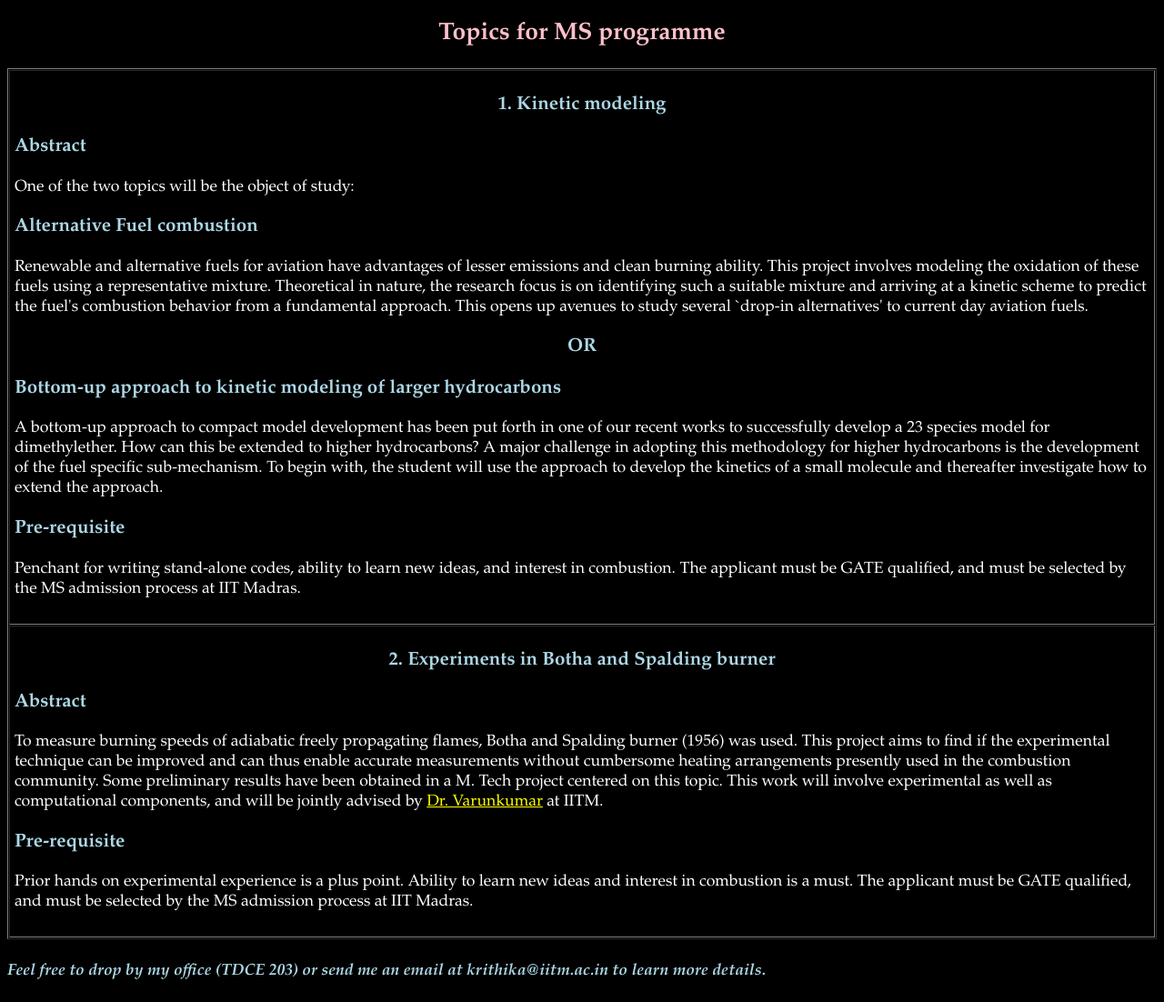
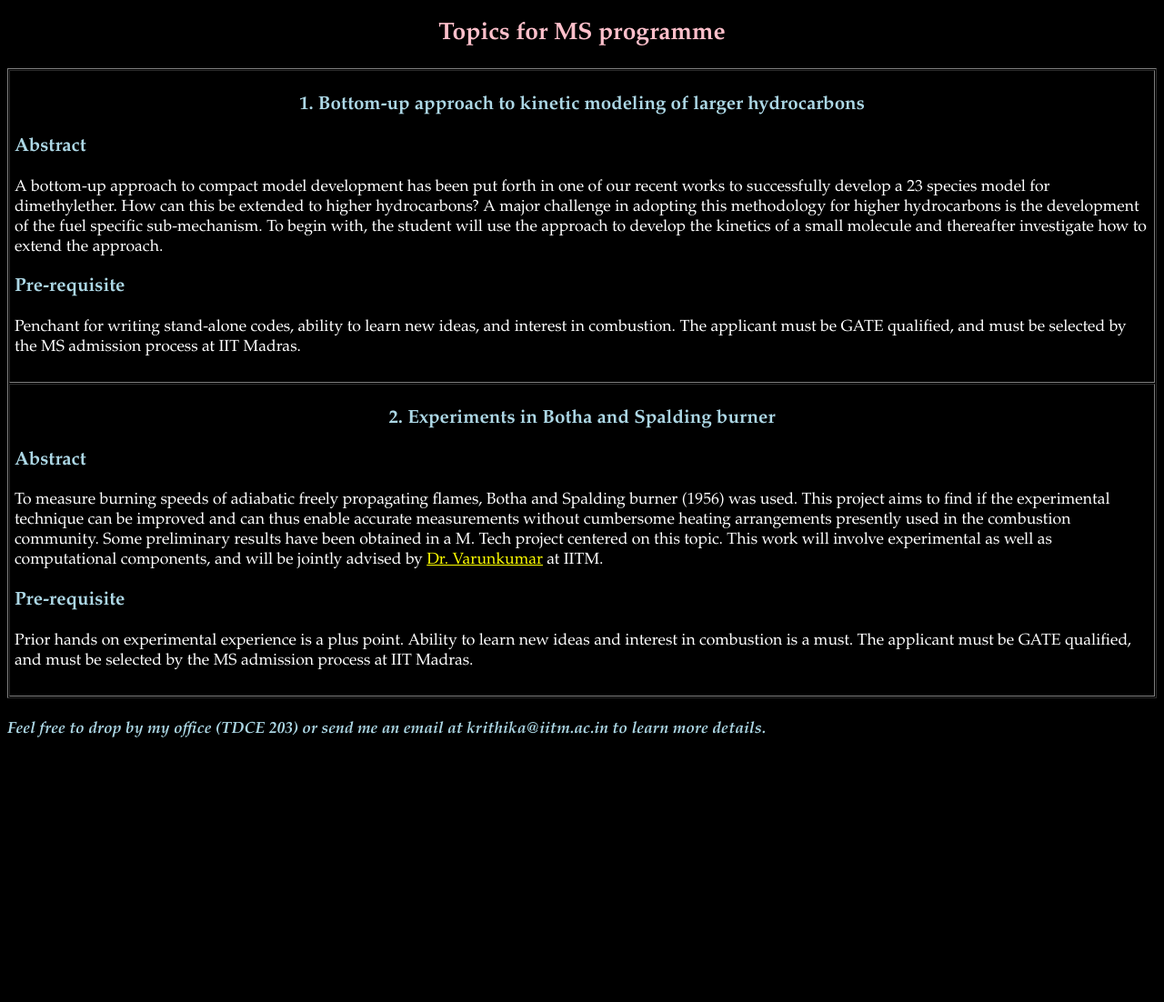
Before and after one commit to krithikasivaram/krithikasivaram.github.io, a Jekyll site: the page project_writeup/MS_PhD_Jan_2020.html, which Jekyll copies as it is, in a window 1280 px wide. Shown: the whole page at 91% size. Built offline with Jekyll 4.4.1, drawn with Linux system fonts in a browser that asks for light colours; after the commit the page ends 900 px from its top, so only the background shows below that.

Commit message:
rm alternative fuel

```diff
--- a/project_writeup/MS_PhD_Jan_2020.html
+++ b/project_writeup/MS_PhD_Jan_2020.html
@@ -32,20 +32,20 @@ h4   {color: lightblue;}
 
 <tr>
 <td width="100%">
-	<center><h3> 1. Kinetic modeling </h3> </center>
+	<center><h3> 1. Bottom-up approach to kinetic modeling of larger hydrocarbons </h3> </center>
 
 <body bgcolor = "black">
 <h3>Abstract</h3>
 
-One of the two topics will be the object of study:
+<!-- One of the two topics will be the object of study:
 
 <h3> Alternative Fuel combustion </h3>
 Renewable and alternative fuels for aviation have advantages of lesser emissions and clean burning ability. This project involves modeling the oxidation of these fuels using a representative mixture. Theoretical in nature, the research focus is on identifying such a suitable mixture and arriving at a kinetic scheme to predict the fuel's combustion behavior from a fundamental approach. This opens up avenues to study several `drop-in alternatives' to current day aviation fuels.
 
 <br>
 <center><h3>OR</h3></center>
+-->
 
-<h3>Bottom-up approach to kinetic modeling of larger hydrocarbons </h3>
 A bottom-up approach to compact model development has been put forth in one of our recent works to successfully develop a 23 species model for dimethylether. How can this be extended to higher hydrocarbons? A major challenge in adopting this methodology for higher hydrocarbons is the development of the fuel specific sub-mechanism. To begin with, the student will use the approach to develop the kinetics of a small molecule and thereafter investigate how to extend the approach.
 
 <h3>Pre-requisite</h3>
```
